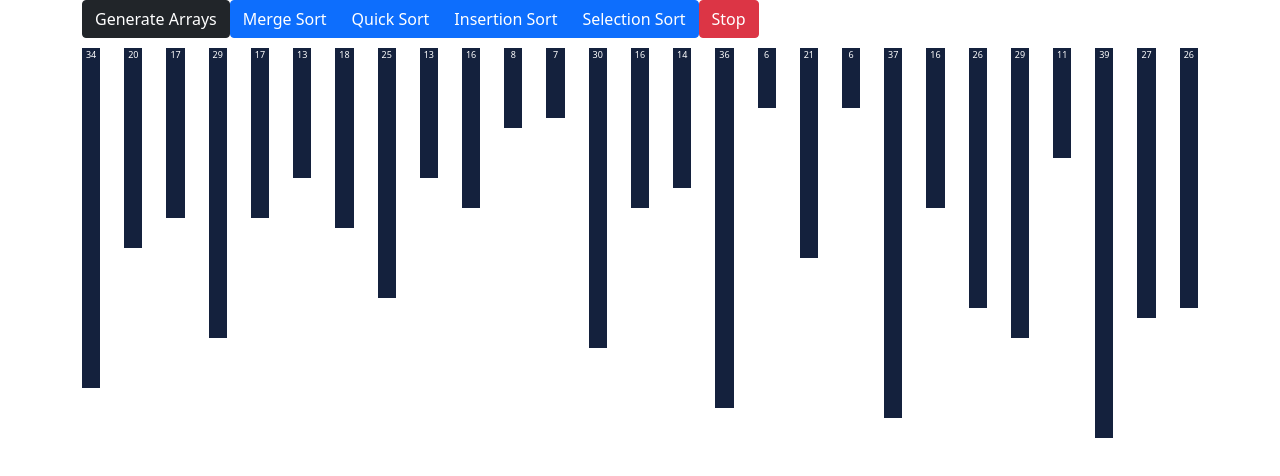
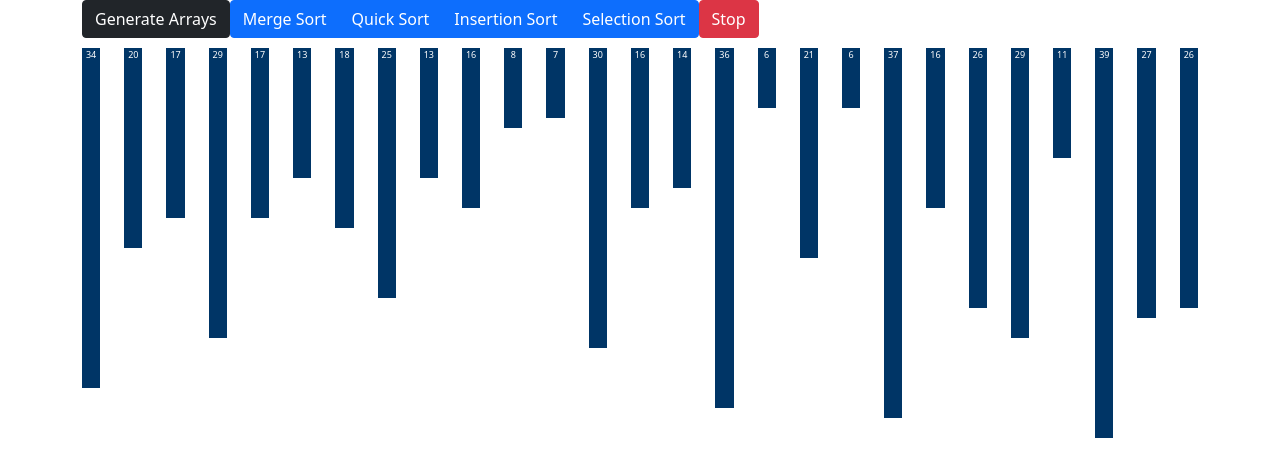
Before and after one commit to sikakente/sorting_visualizer, a Next.js app: page / in a window 1280 px wide. Shown: the top 476 px of the page. Built offline with nearby package versions, Linux system fonts and the light colour scheme.

Commit message:
Added sort animation

```diff
--- a/components/Bar.module.css
+++ b/components/Bar.module.css
@@ -1,5 +1,5 @@
 .bar {
-  background-color: #14213d;
+  background-color: #003566;
   color: rgb(255, 255, 255);
   text-align: center;
   font-size: xx-small;
--- a/pages/index.js
+++ b/pages/index.js
@@ -9,7 +9,7 @@ import mergeSort from "../sorting_algorithms/merge-sort";
 const ANIMATION_SPEED_MS = 150;
 
 // This is the main color of the array bars.
-const PRIMARY_COLOR = "#14213d";
+const PRIMARY_COLOR = "#003566";
 
 // This is the color of array bars that are being compared throughout the animations.
 const SECONDARY_COLOR = "#f77f00";
```
